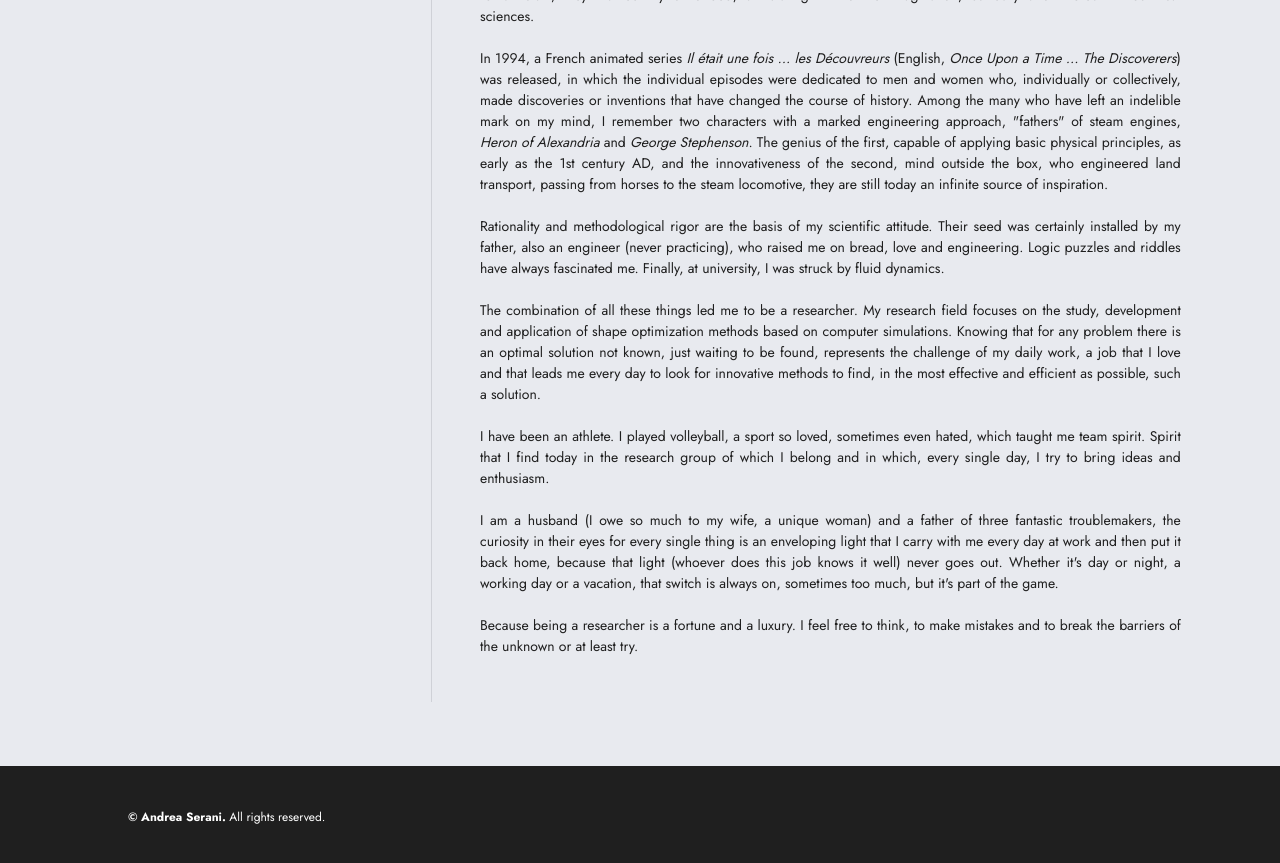
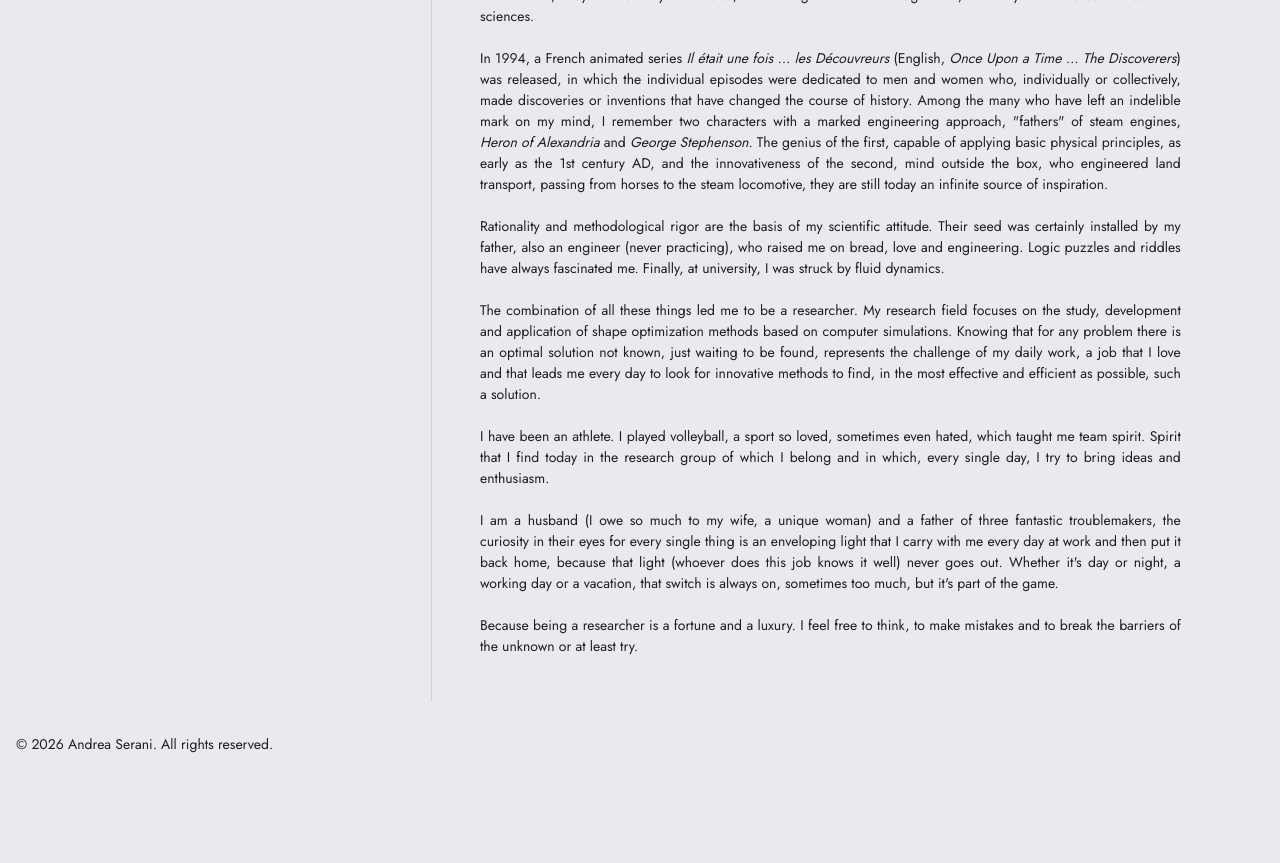
Before and after one commit to aserani/aserani.github.io, a Jekyll site: the page built from index.html, in a window 1280 px wide and 900 px high, scrolled down 621 px. Shown: the top 863 px of the window. Built offline with Jekyll 4.4.1, drawn with Linux system fonts in a browser that asks for light colours; a style sheet for code colours, icons or effects is not loaded; after the commit the page ends 1376 px from its top, so only the background shows below that.

Commit message:
Revamp footer structure and content

```diff
--- a/_includes/footer.html
+++ b/_includes/footer.html
@@ -1,12 +1,5 @@
-<footer class="bg-front mt-16 pt-8 pb-16">
-	<div class="container flex">
-		<div class="w-1/3 text-back-light font-header text-xs">
-			<strong>© <span id="year"></span> Andrea Serani.</strong> All rights reserved.
-		</div>
-		<div class="w-2/3 text-right">
-	<!--		Via di Vallerano 139, 00128 Rome, Italy </br>
-			<svg style="color: white" xmlns="http://www.w3.org/2000/svg" width="16" height="16" fill="currentColor" class="bi bi-telephone" viewBox="0 0 16 16"> <path d="M3.654 1.328a.678.678 0 0 0-1.015-.063L1.605 2.3c-.483.484-.661 1.169-.45 1.77a17.568 17.568 0 0 0 4.168 6.608 17.569 17.569 0 0 0 6.608 4.168c.601.211 1.286.033 1.77-.45l1.034-1.034a.678.678 0 0 0-.063-1.015l-2.307-1.794a.678.678 0 0 0-.58-.122l-2.19.547a1.745 1.745 0 0 1-1.657-.459L5.482 8.062a1.745 1.745 0 0 1-.46-1.657l.548-2.19a.678.678 0 0 0-.122-.58L3.654 1.328zM1.884.511a1.745 1.745 0 0 1 2.612.163L6.29 2.98c.329.423.445.974.315 1.494l-.547 2.19a.678.678 0 0 0 .178.643l2.457 2.457a.678.678 0 0 0 .644.178l2.189-.547a1.745 1.745 0 0 1 1.494.315l2.306 1.794c.829.645.905 1.87.163 2.611l-1.034 1.034c-.74.74-1.846 1.065-2.877.702a18.634 18.634 0 0 1-7.01-4.42 18.634 18.634 0 0 1-4.42-7.009c-.362-1.03-.037-2.137.703-2.877L1.885.511z" fill="white"></path> </svg>+39-06-50299-334 </br>
-			Email: andrea.serani@cnr.it-->
-		</div>
-	</div>
+<footer class="container py-6">
+  <div class="text-sm opacity-75">
+    © {{ "now" | date: "%Y" }} Andrea Serani. All rights reserved.
+  </div>
 </footer>
```
